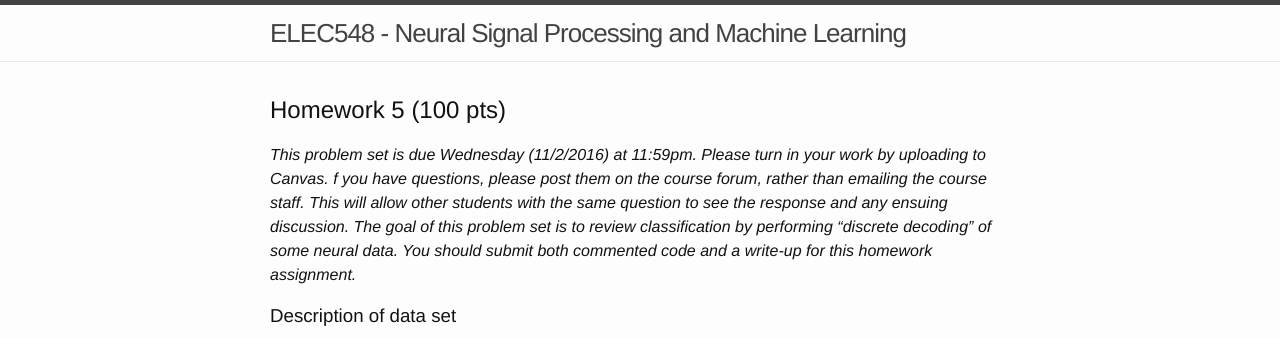
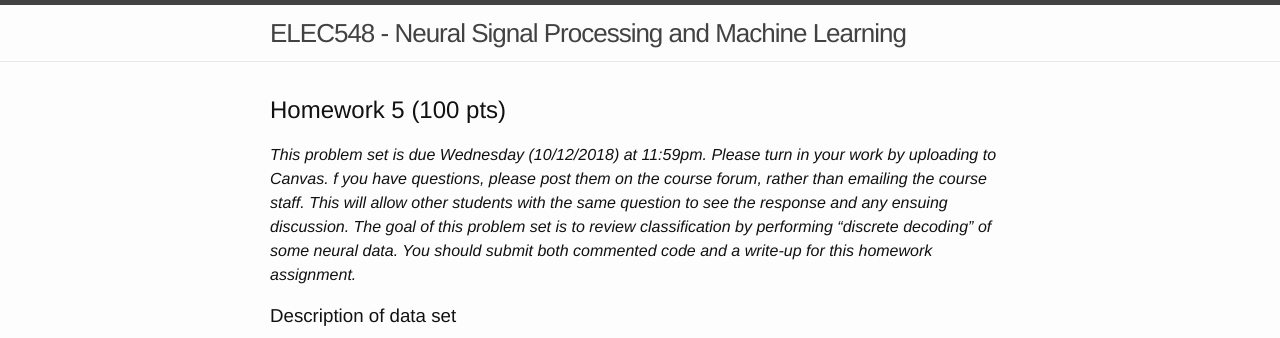
Before and after one commit to elec548/elec548.github.io, a Jekyll site: the page built from Assignments/hw3.md, in a window 1280 px wide. Shown: the top 338 px of the page. Built offline with Jekyll 4.4.1, drawn with Linux system fonts in a browser that asks for light colours; formulas are drawn with MathJax 3.

Commit message:
Update HW3

```diff
--- a/Assignments/hw5.md
+++ b/Assignments/hw3.md
@@ -1,11 +1,11 @@
 ---
 layout: mathjax
-title: Homework 5
+title: Homework 3
 ---
 
 ## Homework 5 (100 pts)
 
-_This problem set is due Wednesday (11/2/2016) at 11:59pm. Please turn in your work by uploading to
+_This problem set is due Wednesday (10/12/2018) at 11:59pm. Please turn in your work by uploading to
 Canvas. f you have questions, please post them on the course forum, rather than emailing the
 course staff. This will allow other students with the same question to see the response and any
 ensuing discussion. The goal of this problem set is to review classification by performing
```
Also changed, not shown: index.md (+1 -1 lines).
